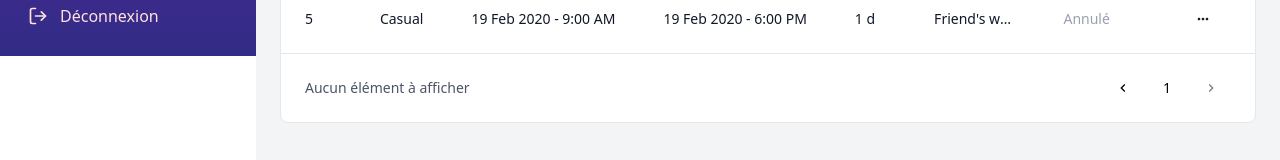
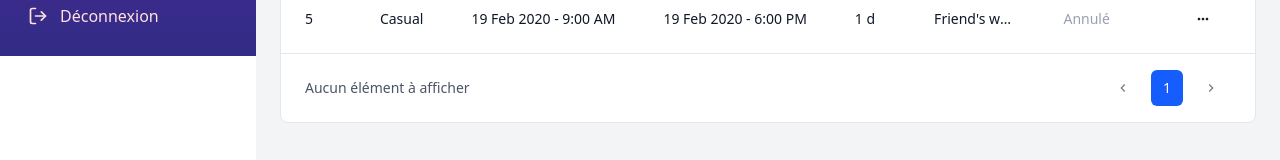
Before and after one commit to 99abdou/red_teamRh, a React (Vite) app: page /employe/dashboard in a window 1280 px wide. Shown: the part 744-904 px from the top of the page. Built offline with nearby package versions, Linux system fonts and the light colour scheme.

Commit message:
Ajout de la gestion de la pagination dans le composant Dashboard, avec intégration des props pour le composant Pagination.

```diff
--- a/src/pages/Dashboard.tsx
+++ b/src/pages/Dashboard.tsx
@@ -15,6 +15,12 @@ const Dashboard = () => {
   const [status, setStatus] = useState("")
   const [isModalOpen, setIsModalOpen] = useState(false)
   const [isSubmitting, setIsSubmitting] = useState(false)
+
+  // État pour la pagination
+  const [currentPage, setCurrentPage] = useState(1)
+  const totalItems = 0 // À remplacer par vos vraies données depuis l'API
+  const itemsPerPage = 10
+  const totalPages = Math.max(1, Math.ceil(totalItems / itemsPerPage))
 
   return (
     <>
@@ -74,7 +80,13 @@ const Dashboard = () => {
       </div>
 
       <LeavesTable />
-      <Pagination />
+      <Pagination
+        currentPage={currentPage}
+        totalPages={totalPages}
+        onPageChange={setCurrentPage}
+        totalItems={totalItems}
+        itemsPerPage={itemsPerPage}
+      />
     </div>
 
     {/* Modal pour nouvelle demande */}
```
